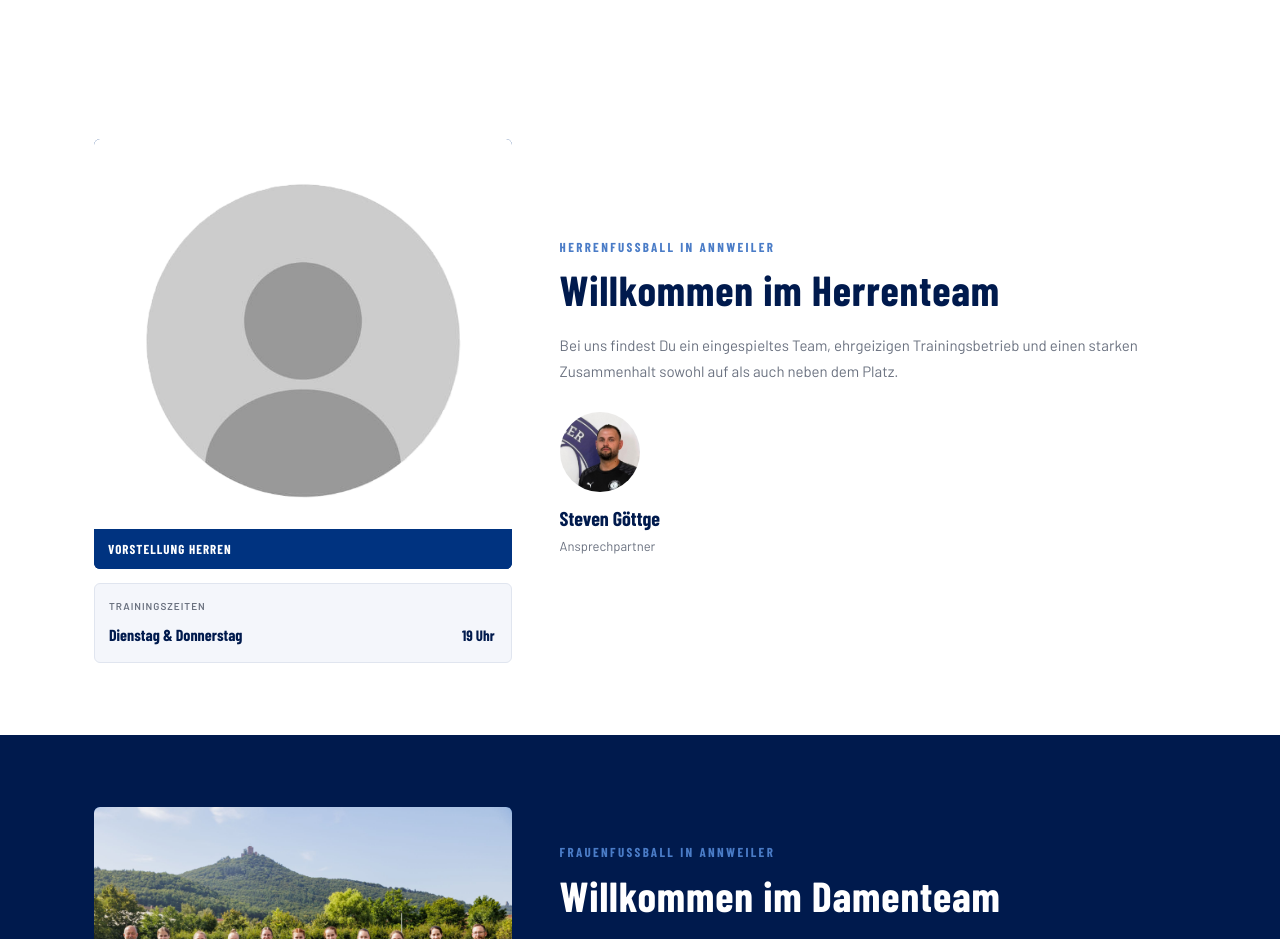
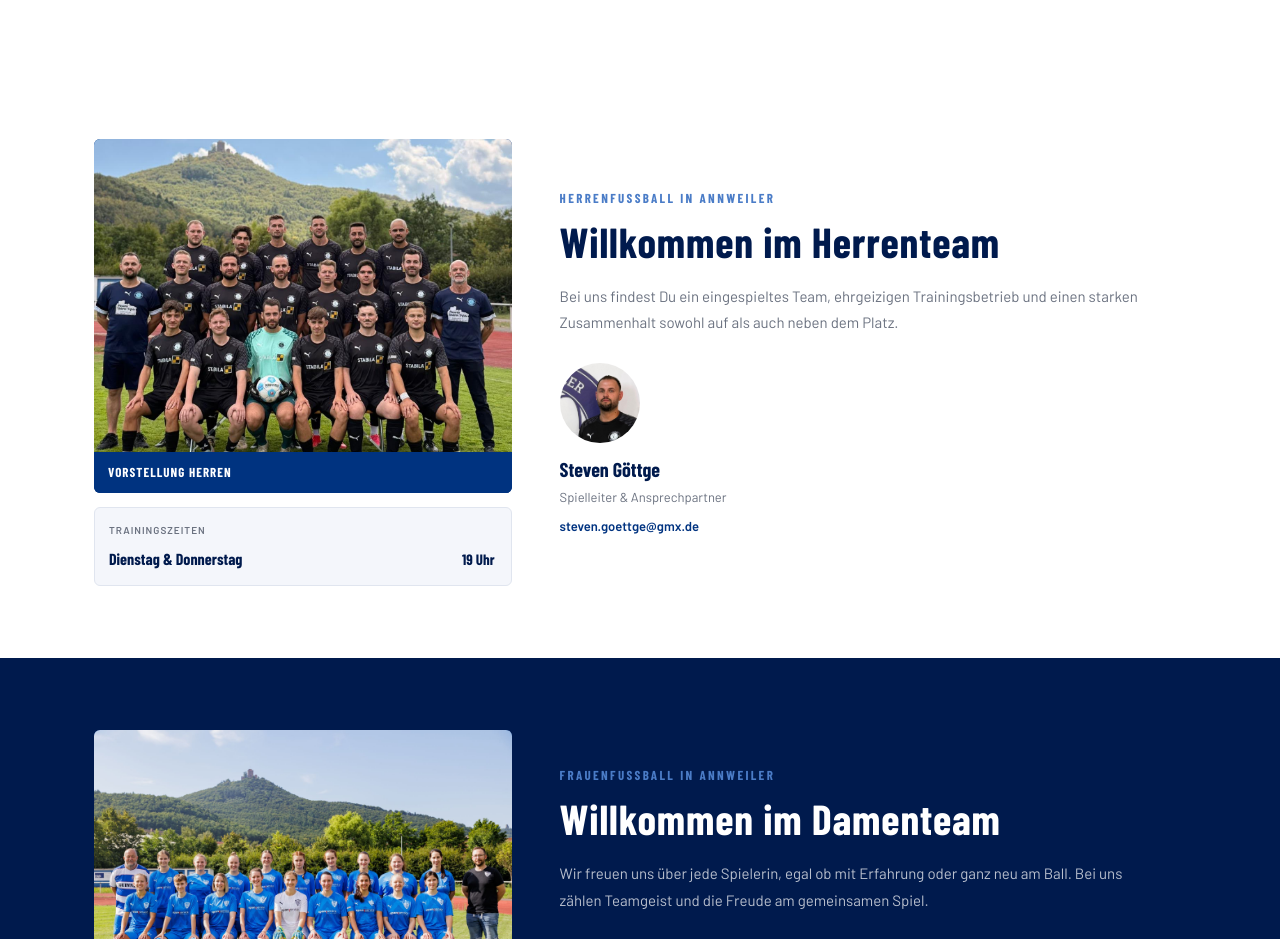
Before and after one commit to LateNightDinner/vfb-annweiler-website, a plain HTML site: page mannschaften.html in a window 1280 px wide. Shown: the part 1280-2219 px from the top of the page. Drawn offline with Linux system fonts and the light colour scheme.

Commit message:
feat: Add new team image for Herrenmannschaft 2025/2026 and update contact details

```diff
--- a/mannschaften.html
+++ b/mannschaften.html
@@ -98,7 +98,7 @@
   <div class="container profile-grid">
     <div class="profile-image-wrap">
       <div class="profile-image">
-        <img src="bilder/portraits/portrait-leer.png" alt="Platzhalter Mannschaftsbild Herren">
+        <img src="bilder/mannschaftsbilder/herrenmannschaft-2025-2026.jpg" alt="Herrenmannschaft 2025/2026">
         <span>Vorstellung Herren</span>
       </div>
       <div class="training-times">
@@ -113,7 +113,12 @@
       <h2 id="herren-vorstellung-title" class="section-title">Willkommen im Herrenteam</h2>
       <p>Bei uns findest Du ein eingespieltes Team, ehrgeizigen Trainingsbetrieb und einen starken Zusammenhalt sowohl auf als auch neben dem Platz.</p>
       <div class="profile-contacts">
-        <div class="contact-person"><img src="bilder/portraits/portrait-steven-goettge1.png" alt="Steven Göttge"><strong>Steven Göttge</strong><span>Ansprechpartner</span></div>
+        <div class="contact-person">
+          <img src="bilder/portraits/portrait-steven-goettge1.png" alt="Steven Göttge">
+          <strong>Steven Göttge</strong>
+          <span>Spielleiter & Ansprechpartner</span>
+          <a href="mailto:steven.goettge@gmx.de">steven.goettge@gmx.de</a>
+        </div>
       </div>
     </div>
   </div>
--- a/styles.css
+++ b/styles.css
@@ -961,6 +961,12 @@ nav {
   max-height: 390px;
   object-fit: cover;
   object-position: center 25%;
+}
+
+#herren-vorstellung .profile-image img {
+  max-height: none;
+  aspect-ratio: 4 / 3;
+  object-position: center 70%;
 }
 
 .profile-image > span {
```
Also changed, not shown: bilder/mannschaftsbilder/herrenmannschaft-2025-2026.JPG (added).
